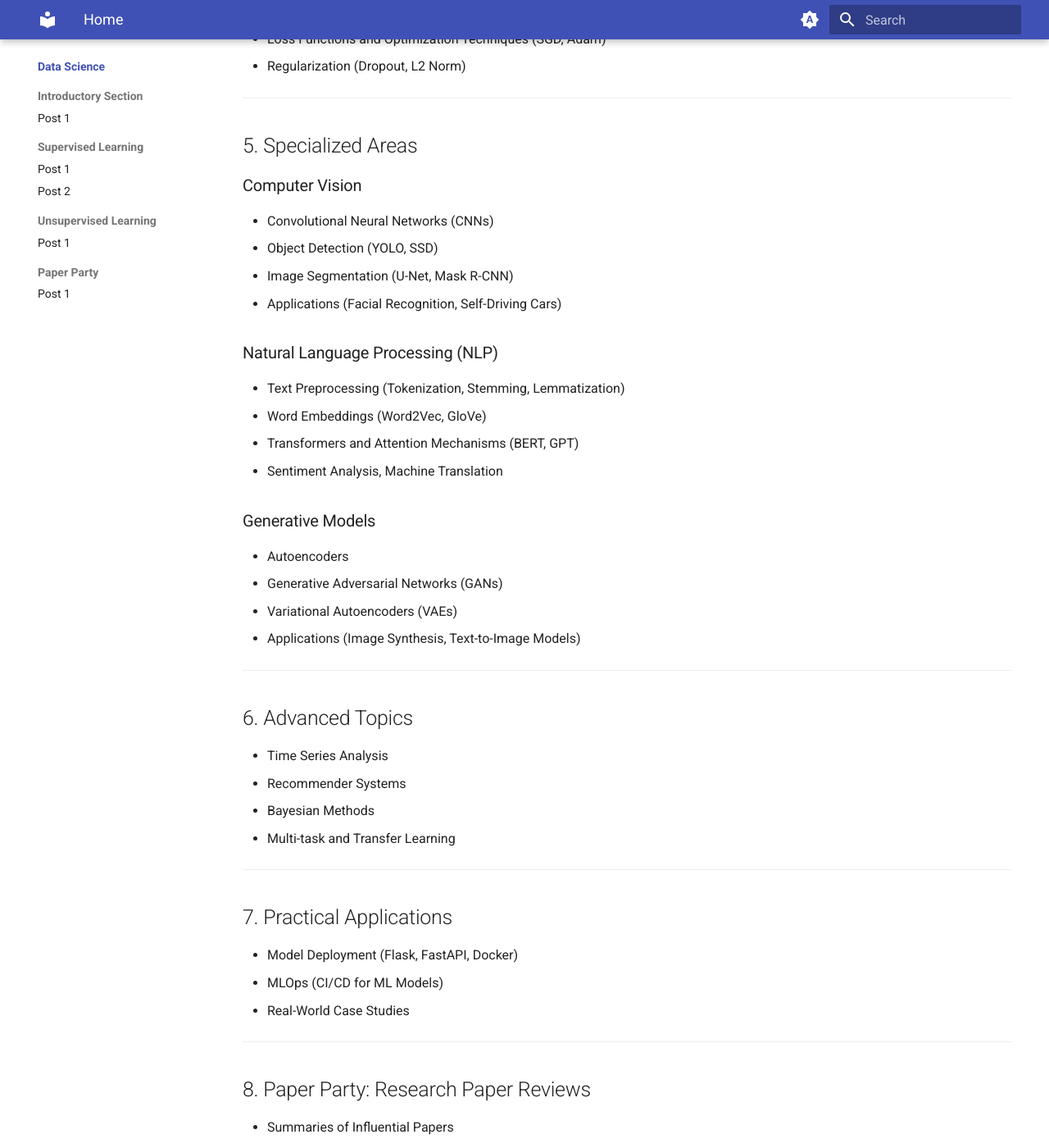
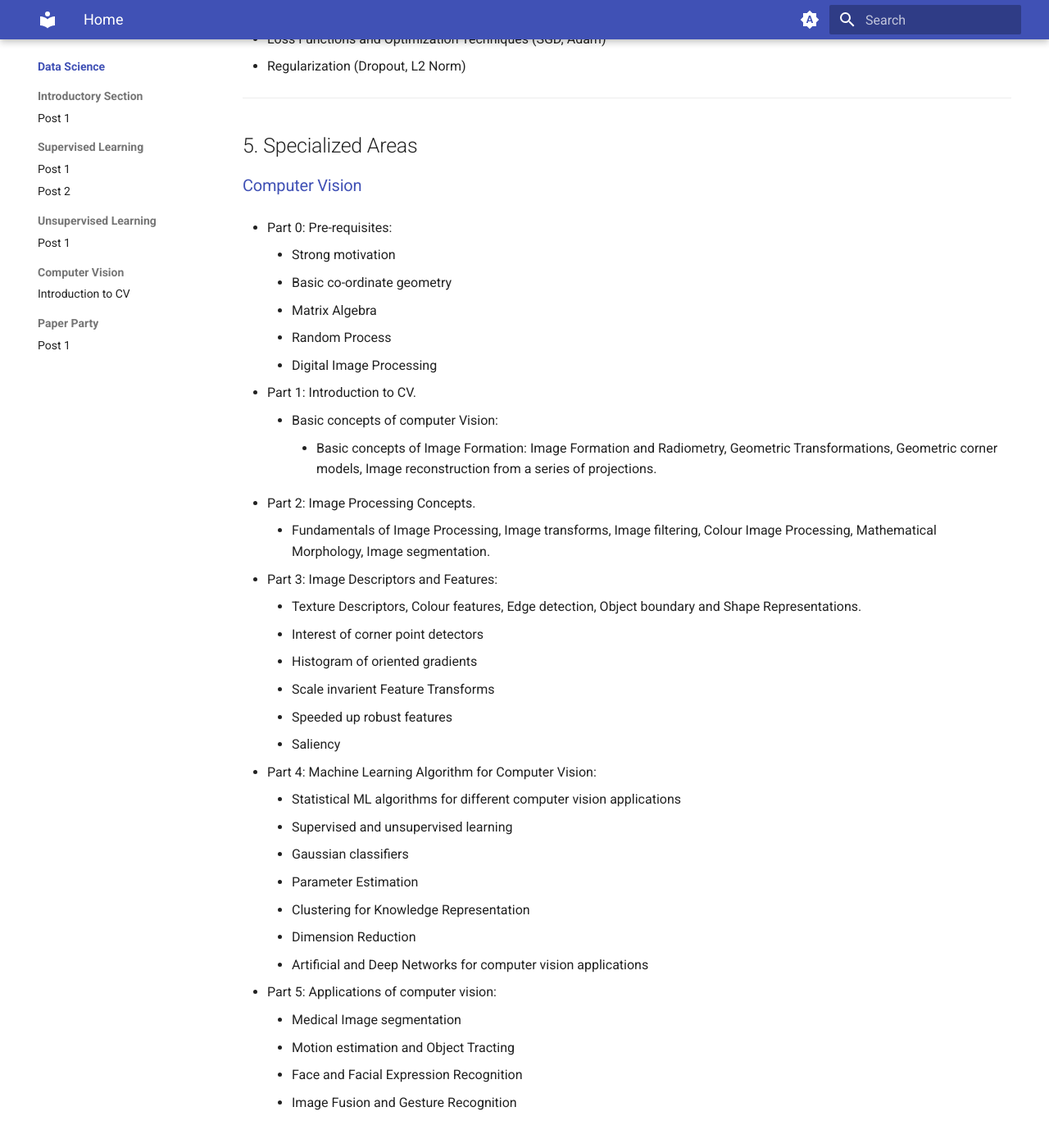
Before and after one commit to akshaykumar-gunari/ak-verse, an MkDocs documentation site: the page built from docs/blog/posts/data-science/index.md, in a window 1280 px wide and 1400 px high, scrolled down 1730 px. Shown: the whole window at 82% size. Built offline with MkDocs 1.6.1 and Material for MkDocs 9.7.7, drawn with Linux system fonts in a browser that asks for light colours; some of the changed text lies outside the part shown.

Commit message:
Added Computer Vision Page and Outline

```diff
--- a/docs/blog/posts/data-science/index.md
+++ b/docs/blog/posts/data-science/index.md
@@ -56,11 +56,40 @@ I think these quotes are enough to find a valid reason to deep dive into the wor
 
 ## 5. Specialized Areas
 
-### Computer Vision
-- Convolutional Neural Networks (CNNs)
-- Object Detection (YOLO, SSD)
-- Image Segmentation (U-Net, Mask R-CNN)
-- Applications (Facial Recognition, Self-Driving Cars)
+### [Computer Vision](computer_vision.md)
+
+ - Part 0: Pre-requisites:
+ 	- Strong motivation
+ 	- Basic co-ordinate geometry
+ 	- Matrix Algebra
+ 	- Random Process
+ 	- Digital Image Processing
+
+ - Part 1: Introduction to CV.
+ 	- Basic concepts of computer Vision:
+ 		- Basic concepts of Image Formation: Image Formation and Radiometry, Geometric Transformations, Geometric corner models, Image reconstruction from a series of projections.
+ - Part 2: Image Processing Concepts.
+ 	- Fundamentals of Image Processing, Image transforms, Image filtering, Colour Image Processing, Mathematical Morphology, Image segmentation.
+ - Part 3: Image Descriptors and Features:
+ 	- Texture Descriptors, Colour features, Edge detection, Object boundary and Shape Representations.
+ 	- Interest of corner point detectors
+ 	- Histogram of oriented gradients
+ 	- Scale invarient Feature Transforms
+ 	- Speeded up robust features
+ 	- Saliency
+ - Part 4: Machine Learning Algorithm for Computer Vision:
+ 	- Statistical ML  algorithms for different computer vision applications
+ 	- Supervised and unsupervised learning
+ 	- Gaussian classifiers
+ 	- Parameter Estimation
+ 	- Clustering for Knowledge Representation
+ 	- Dimension Reduction
+ 	- Artificial and Deep Networks for computer vision applications
+ - Part 5: Applications of computer vision:
+ 	- Medical Image segmentation
+ 	- Motion estimation and Object Tracting
+ 	- Face and Facial Expression Recognition
+ 	- Image Fusion and Gesture Recognition
 
 ### Natural Language Processing (NLP)
 - Text Preprocessing (Tokenization, Stemming, Lemmatization)
--- a/mkdocs.yml
+++ b/mkdocs.yml
@@ -70,6 +70,8 @@ nav:
       - Post 2: blog/posts/data-science/post2.md
     - Unsupervised Learning:
       - Post 1: blog/posts/data-science/post1.md
+    - Computer Vision:
+      - Introduction to CV: blog/posts/data-science/computer_vision.md
     - Paper Party:
       - Post 1: blog/posts/data-science/post1.md
   - Mathematics:
```
Also changed, not shown: docs/blog/posts/data-science/computer_vision.md (added, +1 -0 lines).
